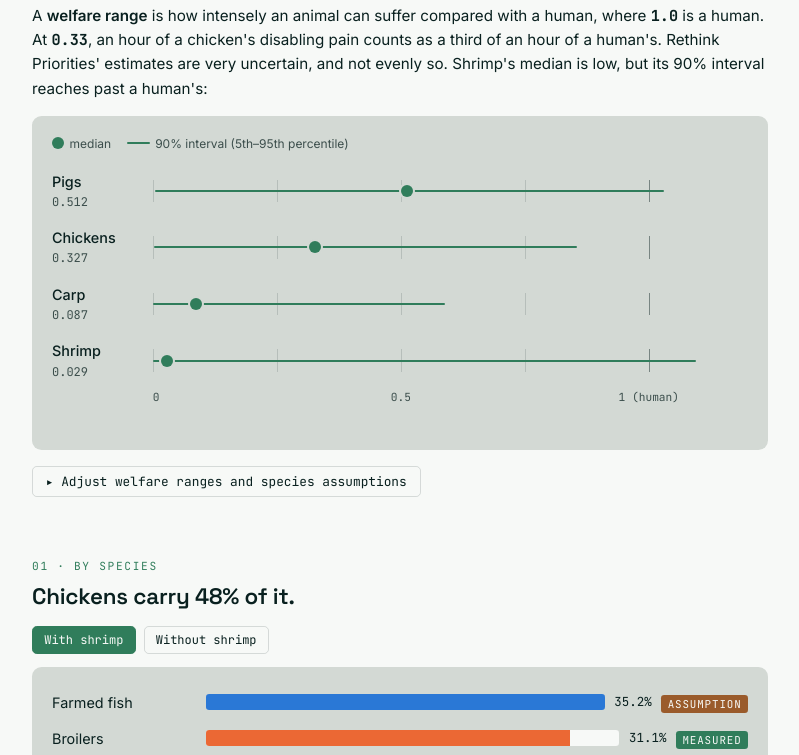
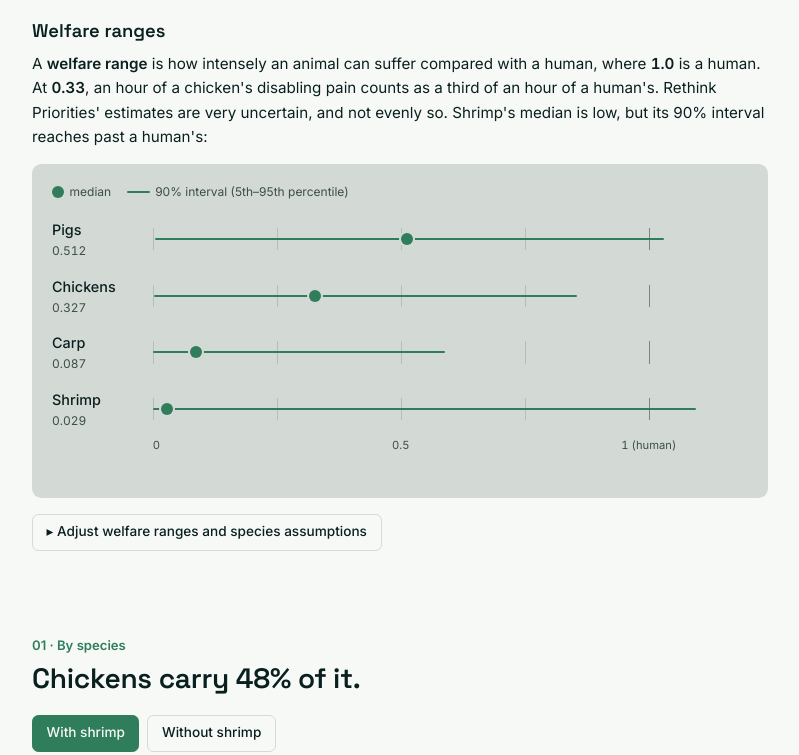
Before and after one commit to abhi9317/FAW-macro, a plain HTML site: page index.html in a window 1280 px wide. Shown: the part 1655-2410 px from the top of the page, without its empty margins (240-1039 px from the left). Drawn offline with nearby package versions, Linux system fonts and the light colour scheme.

Commit message:
Typography: monospace only for column numbers, sentence-case labels
- Kickers, labels, tags and buttons move to the body face in sentence case;
  shared .btn / .seg styles replace per-button inline styles
- Digits in running text keep the body face with tabular figures; large
  standalone figures use the display face
- More space between sections; headings scale with viewport

Co-Authored-By: Claude Opus 5.5 <noreply@anthropic.com>

```diff
--- a/index.html
+++ b/index.html
@@ -68,17 +68,32 @@
 body{margin:0;background:var(--paper);color:var(--ink);
      font-family:var(--body);font-size:16.5px;line-height:1.6}
 main{width:var(--measure);margin-inline:auto;padding-block:0 5rem}
-h1{font-family:var(--disp);font-size:clamp(1.9rem,5vw,3rem);
+h1{font-family:var(--disp);font-size:clamp(2rem,5.5vw,3.3rem);
    line-height:1.08;letter-spacing:-.02em;font-weight:600;margin:0 0 .6em}
-h2{font-family:var(--disp);font-size:1.4rem;line-height:1.25;
+h2{font-family:var(--disp);font-size:clamp(1.4rem,3.4vw,1.75rem);line-height:1.2;
    letter-spacing:-.01em;font-weight:600;margin:0 0 .7em}
+/* Type roles. Monospace is only for numbers that line up in a column; digits
+   inside running text keep the body face with tabular figures, and large
+   standalone figures use the display face. */
 .num{font-family:var(--mono);font-variant-numeric:tabular-nums}
+.tnum{font-variant-numeric:tabular-nums}
+.fig{font-family:var(--disp);font-variant-numeric:tabular-nums;letter-spacing:-.02em}
+.kicker{font-size:.82rem;font-weight:600;color:var(--accent);margin-bottom:.35rem}
+.label{font-size:.78rem;font-weight:600;color:var(--muted)}
+.btn,.seg>button{font:inherit;font-size:.85rem;font-weight:500;cursor:pointer;
+  padding:.4rem .85rem;border-radius:.4rem;border:1px solid var(--rule);
+  background:none;color:var(--ink)}
+.btn:hover,.seg>button:hover{border-color:color-mix(in srgb,var(--ink) 40%,transparent)}
+.seg{display:flex;gap:.5rem;flex-wrap:wrap}
+.seg>button[aria-pressed="true"]{background:var(--accent);border-color:var(--accent);
+  color:var(--paper)}
+section{padding-top:4.5rem}
 .panel{background:var(--panel);border-radius:.6rem;padding:1.1rem 1.25rem}
 .bar{height:1rem;background:var(--paper);
      border-radius:.2rem;overflow:hidden}
 .bar>i{display:block;height:100%;transition:width .3s}
-.tag{font-family:var(--mono);font-size:.68rem;letter-spacing:.08em;
-     text-transform:uppercase;padding:.1rem .4rem;border-radius:.2rem}
+.tag{font-size:.72rem;font-weight:600;text-transform:capitalize;
+     padding:.1rem .45rem;border-radius:.3rem;white-space:nowrap}
 .tag-measured{background:var(--accent);color:var(--paper)}
 .tag-proxied{background:color-mix(in srgb,var(--warm) 45%,transparent);color:var(--ink)}
 .tag-author{background:var(--warm);color:var(--paper)}
@@ -130,7 +145,7 @@ input[type=range]{width:100%;accent-color:var(--accent);cursor:pointer}
    onfocus="this.style.left='0.5rem'">Skip to content</a>
 <button id="theme" aria-label="Switch between light and dark"
   style="position:fixed;top:.75rem;right:.75rem;z-index:9;cursor:pointer;
-         font-family:var(--mono);font-size:.7rem;padding:.3rem .55rem;
+         font:inherit;font-size:.78rem;padding:.3rem .6rem;
          border-radius:.3rem;border:1px solid var(--rule);
          background:var(--paper);color:var(--ink)">theme</button>
 <script>
--- a/ui.js
+++ b/ui.js
@@ -55,7 +55,7 @@ function StackBar({ segments, total, label, children }) {
         style: { flexGrow: x.value / total, background: x.color,
                  opacity: hover && hover !== x.key ? 0.55 : 1 } }))),
     children,
-    h("div", { "aria-live": "polite", className: "num", style: { minHeight: "1.2rem",
+    h("div", { "aria-live": "polite", className: "tnum", style: { minHeight: "1.2rem",
         fontSize: ".75rem", color: "var(--muted)", marginTop: ".35rem" } },
       seg ? seg.detail : ""));
 }
@@ -66,7 +66,7 @@ const Legend = ({ items }) =>
     ...items.map(i => h("span", { key: i.key, style: { display: "inline-flex",
         alignItems: "center", gap: ".35rem" } },
       h(Swatch, { color: i.color }), i.name,
-      i.value != null ? h("span", { className: "num", style: { color: "var(--muted)" } },
+      i.value != null ? h("span", { className: "tnum", style: { color: "var(--muted)" } },
         i.value) : null)));
 
 /** Bar plus a 90%-interval whisker, on a shared scale. */
@@ -79,10 +79,8 @@ function RangeBar({ value, min, max, scaleMax, color }) {
 }
 
 const Section = ({ n, kicker, heading, children }) =>
-  h("section", { style: { paddingTop: "3rem" } },
-    h("div", { className: "num", style: { fontSize: ".7rem", letterSpacing: ".15em",
-        textTransform: "uppercase", color: "var(--accent)", marginBottom: ".4rem" } },
-      n + " · " + kicker),
+  h("section", null,
+    h("div", { className: "kicker" }, n + " · " + kicker),
     h("h2", null, heading),
     children);
 
@@ -94,7 +92,7 @@ function TierControl({ state, set }) {
   const fmt = n => n >= 1000 ? Math.round(n).toLocaleString() : n.toFixed(n < 10 ? 1 : 0);
 
   return h("div", { className: "panel", style: { marginBlock: "1rem" } },
-    h("div", { className: "num", style: { fontSize: ".95rem", lineHeight: 1.7,
+    h("div", { className: "tnum", style: { fontSize: ".95rem", lineHeight: 1.7,
                                           marginBottom: ".8rem" } },
       h("strong", null, "1 hour Excruciating"), " = ",
       h("strong", { style: { color: "var(--accent)" } }, fmt(r.eToD)), " hours Disabling = ",
@@ -117,11 +115,8 @@ function TierControl({ state, set }) {
           h(Slider, { value: state.ladder, min: LADDER_MIN, max: LADDER_MAX, step: 0.5,
                       label: "Pain tier ratio",
                       onChange: v => set({ ladder: v, eOverD: v, dOverH: v, hOverA: v }) })),
-    h("button", { onClick: () => set({ advanced: !state.advanced }),
-                  style: { marginTop: ".6rem", fontSize: ".8rem", cursor: "pointer",
-                           background: "none", border: "1px solid var(--rule)",
-                           borderRadius: ".3rem", padding: ".25rem .6rem",
-                           color: "var(--ink)", fontFamily: "var(--mono)" } },
+    h("button", { onClick: () => set({ advanced: !state.advanced }), className: "btn",
+                  style: { marginTop: ".6rem" } },
       state.advanced ? "Use a single ratio" : "Set each ratio separately"));
 }
 
@@ -172,7 +167,7 @@ function WelfareRangePlot({ rows }) {
                  alignItems: "center", padding: ".45rem 0", cursor: "default" } },
       h("div", null,
         h("div", { style: { fontSize: ".9rem", fontWeight: 500 } }, r.name),
-        h("div", { className: "num", style: { fontSize: ".75rem", color: "var(--muted)" } },
+        h("div", { className: "tnum", style: { fontSize: ".75rem", color: "var(--muted)" } },
           r.mid.toFixed(3))),
       h("div", { className: "wr-track" },
         ...ticks.map(t => h("span", { key: t, className: "wr-grid" + (t === 1 ? " human" : ""),
@@ -184,12 +179,12 @@ function WelfareRangePlot({ rows }) {
     // Axis: same grid columns so ticks sit under the plot, not the labels.
     h("div", { style: { display: "grid", gridTemplateColumns: "5.5rem 1fr", gap: ".8rem" } },
       h("span"),
-      h("div", { className: "num", style: { position: "relative", height: "1.1rem",
+      h("div", { className: "tnum", style: { position: "relative", height: "1.1rem",
                                             fontSize: ".7rem", color: "var(--muted)" } },
         ...[0, 0.5, 1].map(t => h("span", { key: t, style: { position: "absolute", left: at(t),
             transform: t === 0 ? "none" : "translateX(-50%)", whiteSpace: "nowrap" } },
           t === 1 ? "1 (human)" : String(t))))),
-    h("div", { "aria-live": "polite", className: "num", style: { minHeight: "1.2rem",
+    h("div", { "aria-live": "polite", className: "tnum", style: { minHeight: "1.2rem",
         fontSize: ".75rem", color: "var(--muted)", marginTop: ".4rem" } },
       hovered ? hovered.detail : ""));
 }
@@ -204,16 +199,14 @@ function SpeciesAssumptions({ state, set, rows }) {
                        margin: "2rem 0 .4rem" } }, "Welfare ranges"),
     h("p", { style: { marginTop: 0, fontSize: ".95rem" } },
       "A ", h("strong", null, "welfare range"), " is how intensely an animal can ",
-      "suffer compared with a human, where ", h("strong", { className: "num" }, "1.0"),
-      " is a human. At ", h("strong", { className: "num" }, "0.33"), ", an hour of a ",
+      "suffer compared with a human, where ", h("strong", { className: "tnum" }, "1.0"),
+      " is a human. At ", h("strong", { className: "tnum" }, "0.33"), ", an hour of a ",
       "chicken's disabling pain counts as a third of an hour of a human's. ",
       "Rethink Priorities' estimates are very uncertain, and not evenly so. ",
       "Shrimp's median is low, but its 90% interval reaches past a human's:"),
     h(WelfareRangePlot, { rows }),
-    h("button", { onClick: () => setOpen(!open), "aria-expanded": open,
-        style: { cursor: "pointer", fontFamily: "var(--mono)", fontSize: ".8rem",
-          padding: ".4rem .8rem", borderRadius: ".3rem", border: "1px solid var(--rule)",
-          background: "none", color: "var(--ink)", marginBottom: ".8rem" } },
+    h("button", { onClick: () => setOpen(!open), "aria-expanded": open, className: "btn",
+        style: { marginBottom: ".8rem" } },
       (open ? "▾ " : "▸ ") + "Adjust welfare ranges and species assumptions"),
     !open ? null : h("div", { className: "panel" },
     ...rows.map(r => h("div", { key: r.key, style: {
@@ -226,18 +219,18 @@ function SpeciesAssumptions({ state, set, rows }) {
           r.wrProxy ? "range borrowed from " + r.wrProxy : " ")),
       h("div", null,
         h("div", { style: { display: "flex", alignItems: "baseline", gap: ".5rem" } },
-          h("span", { className: "num", style: { fontSize: "1.3rem", fontWeight: 700,
+          h("span", { className: "fig", style: { fontSize: "1.3rem", fontWeight: 700,
                                                  color: "var(--accent)" } },
             r.welfareRange.toFixed(3)),
           h("span", { style: { fontSize: ".78rem", color: "var(--muted)" } },
             "welfare range (human = 1)")),
-        h("div", { className: "num", style: { fontSize: ".72rem", color: "var(--muted)" } },
+        h("div", { className: "tnum", style: { fontSize: ".72rem", color: "var(--muted)" } },
           "RP 90% interval " + WELFARE_RANGE_INTERVALS[r.wrKey].map(v => v.toFixed(3)).join("–")),
         h(Slider, { value: r.welfareRange, min: 0, max: 0.6, step: 0.001,
                     label: r.name + " welfare range",
                     onChange: v => set({ welfareRanges:
                       { ...state.welfareRanges, [r.key]: v } } ) }),
-        h("div", { className: "num", style: { fontSize: ".75rem", color: "var(--muted)" } },
+        h("div", { className: "tnum", style: { fontSize: ".75rem", color: "var(--muted)" } },
           "≈ " + Math.round(r.fraction * HOURS_PER_YEAR).toLocaleString() +
           " hours of disabling-level pain per year alive"),
         // Reader-settable multiple, for species with no pain track of their own.
@@ -250,10 +243,10 @@ function SpeciesAssumptions({ state, set, rows }) {
                           label: r.name + " severity relative to a broiler",
                           onChange: v => set({ multiples:
                             { ...state.multiples, [r.key]: v } } ) }),
-              h("div", { className: "num", style: { fontSize: ".72rem",
+              h("div", { className: "tnum", style: { fontSize: ".72rem",
                   color: "var(--warm)" } }, r.multiple.toFixed(2) + "x a broiler"))
           : r.provenance === "proxied"
-            ? h("div", { className: "num", style: { fontSize: ".72rem",
+            ? h("div", { className: "tnum", style: { fontSize: ".72rem",
                 color: "var(--muted)", marginTop: ".2rem" } },
                 r.multiple.toFixed(r.multiple < 0.1 ? 3 : 2) + "x a broiler (fixed)")
             : null),
@@ -280,11 +273,11 @@ function WorkedHen({ weights }) {
       justifyContent: "space-between", gap: ".6rem", fontSize: ".82rem",
       marginBottom: ".3rem" } },
     h("span", null, text),
-    h("strong", { className: "num" }, Math.round(value).toLocaleString() + " h"));
+    h("strong", { className: "tnum" }, Math.round(value).toLocaleString() + " h"));
 
   return h("div", { className: "panel", style: { marginBottom: "1rem" } },
     h("div", { style: { fontSize: ".9rem", marginBottom: ".9rem" } },
-      "Over her life, one caged laying hen spends ", h("span", { className: "num" },
+      "Over her life, one caged laying hen spends ", h("span", { className: "tnum" },
         Math.round(rawTotal).toLocaleString()), " hours in some kind of pain. ",
       "Those hours are not equally bad, so each is weighted by its intensity:"),
     barLabel("Hours in pain", rawTotal),
@@ -314,9 +307,9 @@ function WorkedHen({ weights }) {
               de[i] < 1 ? de[i].toFixed(2) : Math.round(de[i]).toLocaleString())))))),
     h("p", { style: { fontSize: ".86rem", marginTop: ".7rem", marginBottom: 0 } },
       "Weighted by intensity, her whole life of pain comes to ",
-      h("strong", { className: "num" }, Math.round(total).toLocaleString()),
+      h("strong", { className: "tnum" }, Math.round(total).toLocaleString()),
       " disabling-equivalent hours — about ",
-      h("strong", { className: "num" }, Math.round(total / 24).toLocaleString()),
+      h("strong", { className: "tnum" }, Math.round(total / 24).toLocaleString()),
       " days of disabling-level pain. ",
       "That is a ", h("em", null, "level"), ", not a saving: it is how bad her ",
       "life is before anything is done about it. What a reform removes from it ",
@@ -331,14 +324,10 @@ function SpeciesSection({ species, state, set }) {
                        .reduce((a, r) => a + r.painYears, 0);
   return h(Section, { n: "01", kicker: "By species",
       heading: `Chickens carry ${formatPercent(shareOf(chickens, species.total), 0)} of it.` },
-    h("div", { style: { display: "flex", gap: ".5rem", marginBottom: ".8rem" } },
+    h("div", { className: "seg", role: "group", style: { marginBottom: ".8rem" } },
       ...[[true, "With shrimp"], [false, "Without shrimp"]].map(([v, label]) =>
         h("button", { key: label, onClick: () => set({ includeShrimp: v }),
-          style: { cursor: "pointer", fontFamily: "var(--mono)", fontSize: ".75rem",
-            padding: ".3rem .7rem", borderRadius: ".3rem",
-            border: "1px solid " + (state.includeShrimp === v ? "var(--accent)" : "var(--rule)"),
-            background: state.includeShrimp === v ? "var(--accent)" : "transparent",
-            color: state.includeShrimp === v ? "var(--paper)" : "var(--ink)" } }, label))),
+          "aria-pressed": state.includeShrimp === v }, label))),
     h("div", { className: "panel" },
       ...rows.map(r => h("div", { key: r.key, className: "sp-row" },
         h("span", { className: "sp-name" }, r.name),
@@ -374,14 +363,10 @@ function CountrySection({ countries, state, set }) {
   return h(Section, { n: "02", kicker: "By country",
       heading: `${countries.rows[0].name} alone is ` +
                `${formatPercent(shareOf(countries.rows[0].painYears, countries.total), 0)}.` },
-    h("div", { style: { display: "flex", gap: ".5rem", marginBottom: ".8rem" } },
+    h("div", { className: "seg", role: "group", style: { marginBottom: ".8rem" } },
       ...[[true, "With fish"], [false, "Without fish"]].map(([v, label]) =>
         h("button", { key: label, onClick: () => set({ includeFish: v }),
-          style: { cursor: "pointer", fontFamily: "var(--mono)", fontSize: ".75rem",
-            padding: ".3rem .7rem", borderRadius: ".3rem",
-            border: "1px solid " + (state.includeFish === v ? "var(--accent)" : "var(--rule)"),
-            background: state.includeFish === v ? "var(--accent)" : "transparent",
-            color: state.includeFish === v ? "var(--paper)" : "var(--ink)" } }, label))),
+          "aria-pressed": state.includeFish === v }, label))),
     h("p", { style: { marginTop: 0, fontSize: ".85rem", color: "var(--muted)" } },
       "Click a country to see which species its suffering comes from."),
     h("div", { className: "panel scroll-x" },
@@ -437,7 +422,7 @@ function ReformSection({ reforms }) {
         h(RangeBar, { ...r.shareOfTotal, scaleMax, color: speciesColor(r.species) }),
         h("div", { style: { display: "flex", justifyContent: "space-between",
                             gap: ".6rem", marginTop: ".25rem", flexWrap: "wrap" } },
-          h("span", { className: "num", style: { fontSize: ".75rem",
+          h("span", { className: "tnum", style: { fontSize: ".75rem",
               color: "var(--muted)" } },
             "90% range " + rangeText(r.shareOfTotal)),
           h(Tag, { kind: r.provenance }))))),
@@ -473,12 +458,12 @@ function RemovedChart({ combined, reforms }) {
   return h("div", { className: "panel", style: { marginBottom: "1rem" } },
     h("div", { style: { display: "flex", alignItems: "baseline", gap: ".6rem",
                         flexWrap: "wrap", marginBottom: ".6rem" } },
-      h("span", { className: "num", style: { fontSize: "2.4rem", fontWeight: 700,
+      h("span", { className: "fig", style: { fontSize: "2.4rem", fontWeight: 700,
                                              lineHeight: 1 } },
         formatPercent(combined.value, 0)),
       h("span", { style: { fontSize: ".85rem", color: "var(--muted)" } },
         "of farmed-animal suffering removed · 90% range ",
-        h("span", { className: "num", style: { color: "var(--ink)" } },
+        h("span", { className: "tnum", style: { color: "var(--ink)" } },
           formatPercent(combined.min, 0) + "–" + formatPercent(combined.max, 0)))),
     h(StackBar, { segments, total: 1,
         label: `Reforms remove ${formatPercent(combined.value, 0)} of the total, ` +
@@ -525,9 +510,7 @@ function Provenance({ anchor, species }) {
   return h("footer", { style: { marginTop: "4rem", paddingTop: "1.2rem",
       borderTop: "1px solid var(--rule)", fontSize: ".85rem",
       color: "var(--muted)", lineHeight: 1.7 } },
-    h("div", { className: "num", style: { textTransform: "uppercase",
-        letterSpacing: ".12em", marginBottom: ".6rem",
-        color: "var(--ink)" } }, "Provenance"),
+    h("div", { className: "kicker", style: { color: "var(--ink)" } }, "Provenance"),
     h("p", null, "Hours of pain by intensity come from the ",
       link("https://welfarefootprint.org/", "Welfare Footprint Project"),
       " for laying hens and broilers, and from Rethink Priorities' ",
@@ -544,7 +527,7 @@ function Provenance({ anchor, species }) {
         " of this total, and none of it is measured."),
       " No source here covers fish pain. Their figure is whatever multiple of a ",
       "broiler you set above — currently ",
-      h("span", { className: "num" }, (fish?.multiple ?? 0).toFixed(2) + "x"),
+      h("span", { className: "tnum" }, (fish?.multiple ?? 0).toFixed(2) + "x"),
       ", an author assumption. Replacing it with a real fish pain track would be the single ",
       "biggest improvement to this model."),
     h("p", null, "Because of that, ", h("strong", null, "which species suffers ",
@@ -554,7 +537,7 @@ function Provenance({ anchor, species }) {
         formatPercent(shareOf(soft, species.total), 0) + " of this total is not measured."),
       " Species with no pain track of their own take a stated multiple of the ",
       "broiler, which is measured at ",
-      h("span", { className: "num" }, Math.round(anchor * HOURS_PER_YEAR).toLocaleString()),
+      h("span", { className: "tnum" }, Math.round(anchor * HOURS_PER_YEAR).toLocaleString()),
       " disabling-equivalent hours per year alive. ",
       "Ducks and turkeys take the broiler track at 1.00x; cattle and sheep ",
       "take a fixed 0.081x, an author assumption. This is the weakest joint ",
@@ -592,7 +575,7 @@ function Provenance({ anchor, species }) {
       "pain is a real disagreement, and the ratio above is where you settle ",
       "it — not a question this page has answered for you."),
     h("p", null, "Reform ranges are 90% intervals from ",
-      h("span", { className: "num" }, "2,000"), " draws. Each draw picks a tier ratio ",
+      h("span", { className: "tnum" }, "2,000"), " draws. Each draw picks a tier ratio ",
       "evenly on a log scale from 1x to 1000x, and one percentile of Rethink ",
       "Priorities' welfare-range distributions shared by every species — their ",
       "uncertainty is mostly about which theory of welfare is right, which moves ",
@@ -637,10 +620,8 @@ function App() {
     h(Hero, { total: species.total, species, countries, combined }),
     h(Section, { n: "00", kicker: "Assumptions",
                  heading: "The two things you can change" },
-      h("button", { onClick: reset, style: { marginBottom: ".8rem", cursor: "pointer",
-          fontFamily: "var(--mono)", fontSize: ".8rem", padding: ".4rem .8rem",
-          borderRadius: ".3rem", border: "1px solid var(--rule)",
-          background: "none", color: "var(--warm)" } }, "Reset assumptions"),
+      h("button", { onClick: reset, className: "btn",
+          style: { marginBottom: ".8rem", color: "var(--warm)" } }, "Reset assumptions"),
       h("h3", { style: { fontFamily: "var(--disp)", fontSize: "1.15rem", fontWeight: 600,
                          margin: "1rem 0 .4rem" } }, "How pain intensities compare"),
       // The total swings 35x across the plausible range of r, so this control
@@ -660,15 +641,14 @@ function Summary({ species, countries, combined }) {
     .filter(r => r.name !== "Other countries").slice(0, n)
     .map(r => ({ name: r.name, share: shareOf(r.painYears, total) }));
   const co = top(countries.rows, countries.total, 3);
-  const label = text => h("div", { className: "num", style: { fontSize: ".68rem",
-      letterSpacing: ".12em", textTransform: "uppercase", color: "var(--muted)",
+  const label = text => h("div", { className: "label", style: {
       marginBottom: ".3rem" } }, text);
   const col = (title, items, note) => h("div", { style: { flex: "1 1 12rem" } },
     label(title),
     ...items.map(i => h("div", { key: i.name, style: { display: "flex",
         justifyContent: "space-between", gap: ".6rem", fontSize: ".92rem" } },
       h("span", null, i.name),
-      h("strong", { className: "num" }, formatPercent(i.share, 0)))),
+      h("strong", { className: "tnum" }, formatPercent(i.share, 0)))),
     note ? h("div", { style: { fontSize: ".72rem", color: "var(--muted)",
                                marginTop: ".2rem" } }, note) : null);
   return h("div", { className: "panel", style: { display: "flex", flexWrap: "wrap",
@@ -676,7 +656,7 @@ function Summary({ species, countries, combined }) {
     col("Biggest countries", co, "excludes shrimp, which has no country split"),
     h("div", { style: { flex: "1 1 12rem" } },
       label("Reforms, fully implemented"),
-      h("div", { className: "num", style: { fontSize: "1.6rem", fontWeight: 700,
+      h("div", { className: "fig", style: { fontSize: "1.6rem", fontWeight: 700,
                                             color: "var(--warm)", lineHeight: 1.1 } },
         formatPercent(combined.value, 0)),
       h("div", { style: { fontSize: ".8rem", color: "var(--muted)" } },
@@ -710,8 +690,7 @@ function SpeciesStack({ species }) {
 
 function Hero({ total, species, countries, combined }) {
   return h("header", { style: { paddingTop: "3.5rem" } },
-    h("div", { className: "num", style: { fontSize: ".7rem", letterSpacing: ".2em",
-        textTransform: "uppercase", color: "var(--accent)", marginBottom: "1rem" } },
+    h("div", { className: "kicker", style: { marginBottom: "1rem" } },
       "The scale of farmed-animal suffering"),
     h("h1", null,
       "Farmed animals endure ",
```
